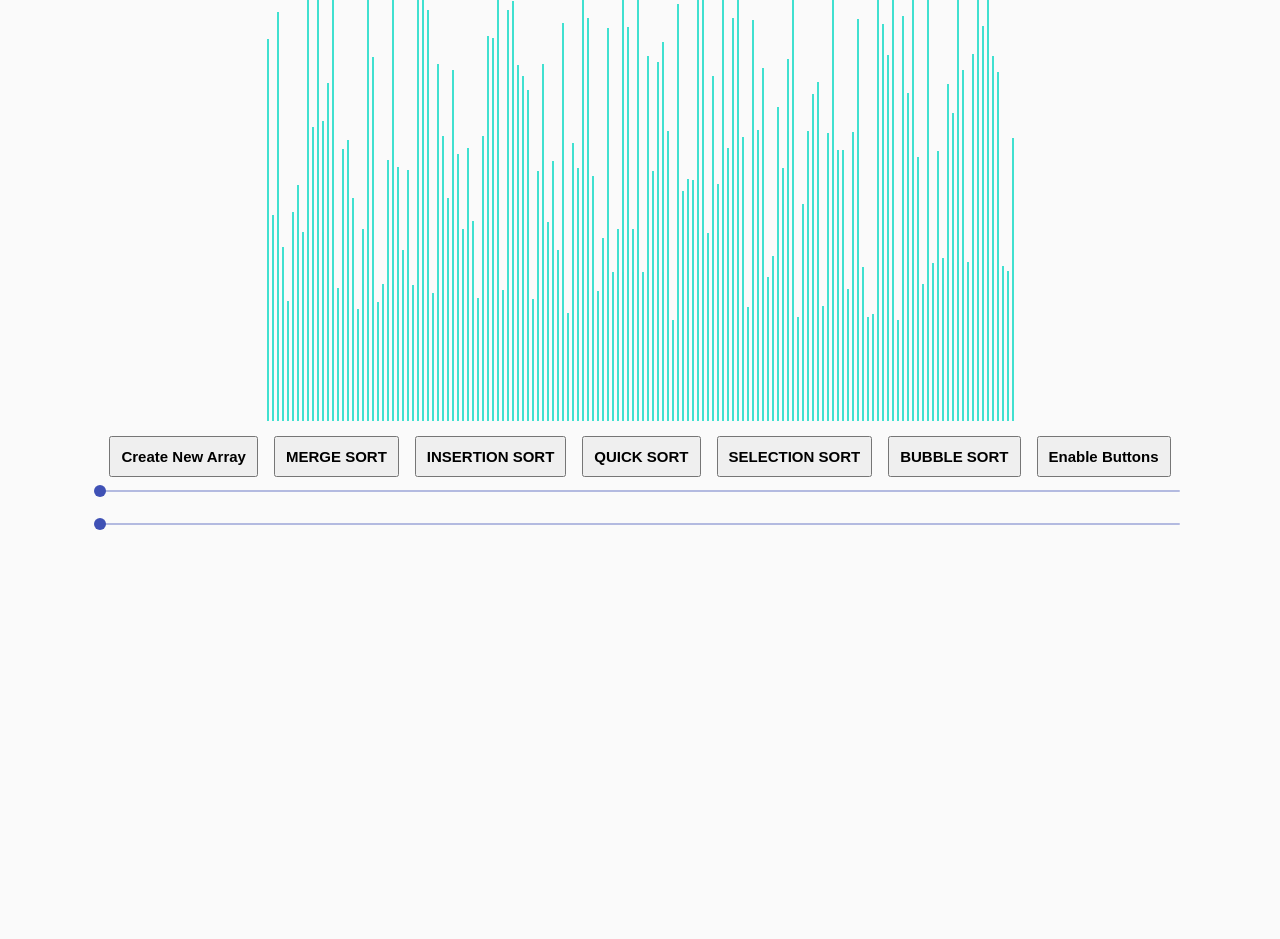
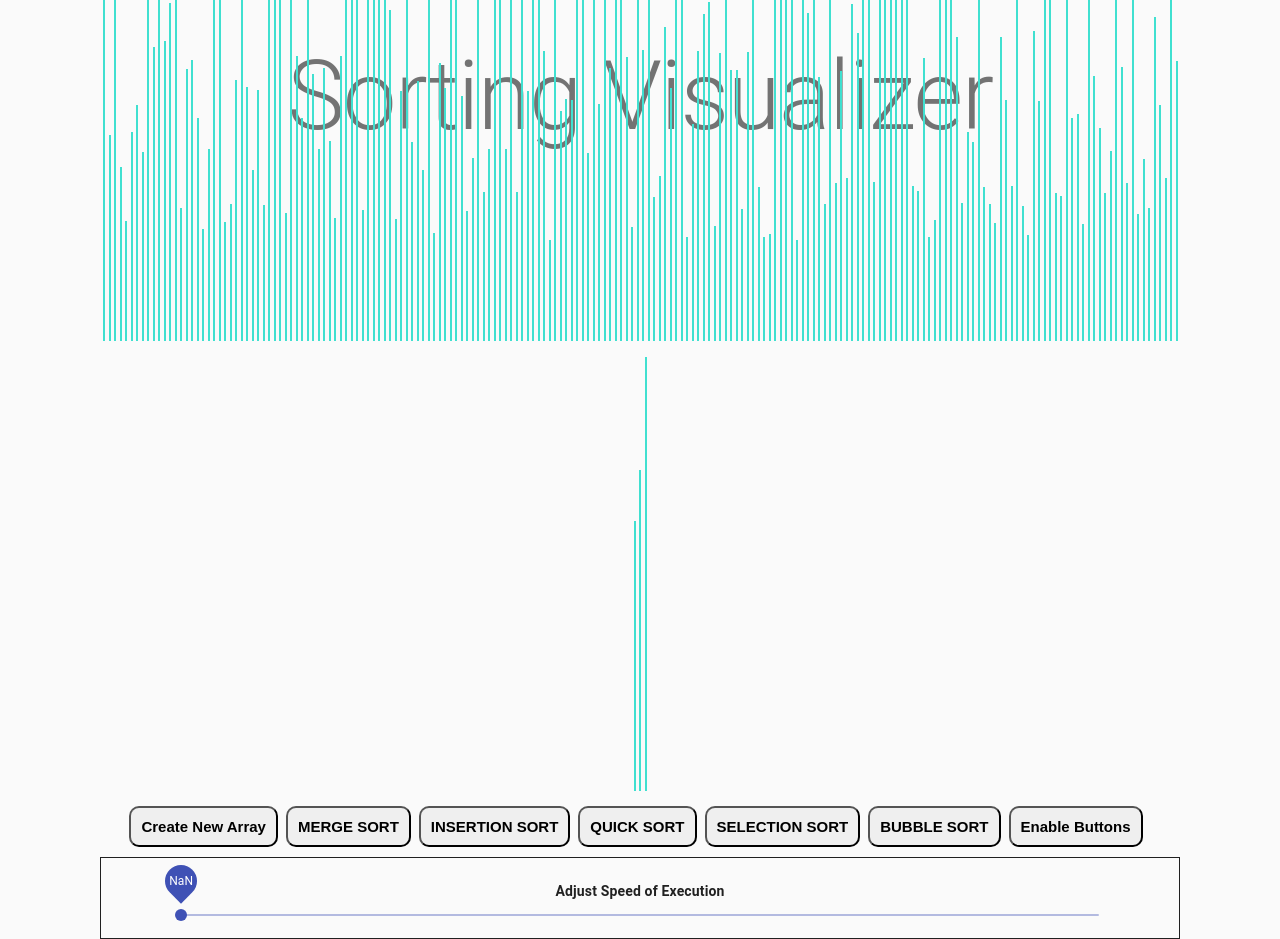
Before and after one commit to TBhagyashree/sorting-visualizer, a React (Create React App) app: page / in a window 1280 px wide. Shown: the part 160-1099 px from the top of the page. Before the commit the page ends 800 px from the top, so only its background shows below. Built offline with nearby package versions, Linux system fonts and the light colour scheme.

Commit message:
deleted unused files also, deployed this project on url (https://TBhagyashree.github.io/sorting-visualizer) and modified settings in package.json

```diff
--- a/newFile.js
+++ /dev/null
@@ -1 +0,0 @@
-hello
--- a/src/SortingVisualizer/SortingVisualizer.css
+++ b/src/SortingVisualizer/SortingVisualizer.css
@@ -2,19 +2,38 @@
   position: absolute;
   left: 100px;
   right: 100px;
-    top: 100px;
+  top: 20px;
 }
 
 .array-bar {
   background-color: turquoise;
   width: 2px;
   display: inline-block;
-    margin: 1px 1px 10px 2px;
+  margin: 1px 1.5px 10px 2px;
 }
 .btn{
-    margin: 0px 8px;
+  margin: 0px 8px 0px 0px;
+  border-radius: 10px;
+  padding-top: 0px;
+
   padding: 10px;
   color: black;
   font-size: 15px;
   font-weight: bolder;
 }
+.sliderr{
+  margin-top: 0px;
+  padding-top: 0px;
+
+}
+h4{
+  margin-bottom: 0px;
+}
+.speed{
+  padding: 4px 80px 4px 80px;
+  border:solid 1px;
+  margin-top: 10px;
+}
+.header{
+  margin-top: 200px;
+}
--- a/src/SortingVisualizer/SortingVisualizer.js
+++ b/src/SortingVisualizer/SortingVisualizer.js
@@ -10,8 +10,6 @@ import  getBubbleSortAnimations from  "../SortingAlgorithms/BubbleSort.js"
 import  getInsertionSortAnimations from  "../SortingAlgorithms/InsertionSort.js"
 import getSelectionSortAnimations from "../SortingAlgorithms/SelectionSort.js"
 import getQuickSortAnimations from "../SortingAlgorithms/QuickSort.js"
-//const ANIMATION_SPEED_MS = 1;
-//const NUMBER_OF_ARRAY_BARS =200;
 
 export default class SortingVisualizer extends React.Component{
     constructor(){
@@ -19,7 +17,7 @@ export default class SortingVisualizer extends React.Component{
         this.state = {
             array:[],
             ANIMATION_SPEED_MS:1,
-            NUMBER_OF_ARRAY_BARS:150
+            NUMBER_OF_ARRAY_BARS:199
         }
     }
     componentDidMount(){
@@ -27,31 +25,33 @@ export default class SortingVisualizer extends React.Component{
     }
     adjustSpeed(newSpeed){
       this.setState({
+        ...this.state,
         ANIMATION_SPEED_MS:newSpeed
       })
     }
-    updateNumberOfBars(num){
-      this.setState({
-        NUMBER_OF_ARRAY_BARS: num
-      })
-      this.resetArray(num);
-    }
+    // updateNumberOfBars(num){
+    //   this.setState({
+    //     ...this.state ,NUMBER_OF_ARRAY_BARS: num
+    //   })
+    //   this.resetArray(this.state.NUMBER_OF_ARRAY_BARS);
+    // }
     resetArray(){
          const array = []
           for(let i =0;i<this.state.NUMBER_OF_ARRAY_BARS;i++){
               array.push(randomIntFromInterval(100,480))
           }
-        this.setState({array})
+        this.setState({ ...this.state,array})
         this.enableButtons();
     }
 
     disableButtons(){
       const item=document.getElementsByClassName("listItem");
+      document.getElementsByClassName("test").disabled = true;
       for(let i=0;i<item.length;i++){
         console.log("here")
         item[i].style.pointerEvents = 'none';
-        item[i].style.color='red';
-        item[i].innerHTML = "Disabled";
+        item[i].style.color='lightcoral';
+        item[i].innerHTML = item[i].value.strike();
       }
       //const span=document.getElementsByClassName("listItem");
       //item.style.color='white';
@@ -60,6 +60,7 @@ export default class SortingVisualizer extends React.Component{
 
     enableButtons(){
       const item=document.getElementsByClassName("listItem");
+      document.getElementsByClassName("test").disabled = false;
       for(let i=0;i<item.length;i++){
         item[i].style.pointerEvents = 'auto';
         item[i].style.color='black';
@@ -117,17 +118,18 @@ export default class SortingVisualizer extends React.Component{
         return(
           <React.Fragment>
             <CssBaseline/>
-            <Container maxWidth="lg" style={{height: '100vh'}}>
+            <Container maxWidth="lg" style={{height: '90vh'}}>
                 <Grid container spacing={3}>
                     <Grid item xs={12}>
+                      <div className="header">
                         <Typography color="textSecondary" component="h1" variant="h1">Sorting
-                            Visualizer</Typography>
+                            Visualizer</Typography></div>
                     </Grid>
             <div className="array-container">
             {array.map((valuee,idx) => (
                 <div className="array-bar" key={idx}
                 style={{height: `${valuee}px` }}>
-                </div>
+            </div>
             ))}
             <div>
             <button   className="btn listItem" onClick={() => this.resetArray() }value="Create New Array">Create New Array</button>
@@ -140,23 +142,26 @@ export default class SortingVisualizer extends React.Component{
             {/* <button className="btn" onClick={() => this.testSortingAlgorithms()}> Test Sorting Algorithms </button> */}
             </div>
             <div>
-            <Slider
-                        className = "sliderr"
+            {/* <Slider
+                        className = " sliderr test"
                          //value={typeof numItems === 'number' ? numItems : 0}
                         onChange={(e, newValue) => this.updateNumberOfBars(newValue)}
                         aria-labelledby="input-slider"
                         valueLabelDisplay="auto"
-                        min={150}
+                        min={10}
                         max={229}
-                />
+                />   */}
+                <div className="speed">
+                <h4>Adjust Speed of Execution </h4>
                 <Slider
-                        className = "sliderr"
+                        className = "sliderr test"
                         // value={typeof numItems === 'number' ? numItems : 0}
                         onChange={(e, newValue) => this.adjustSpeed(newValue)}
-                        aria-labelledby="input-slider"
-                        valueLabelDisplay="auto"
-                        max={100}
+                        valueLabelDisplay="on"
+                        max={20}
                 />
+                </div>
+
             </div>
             </div>
             </Grid>
```
Also changed, not shown: package.json (+7 -1 lines), 1 other file (tests, documents, lock files or other folders). Lines whose indentation alone changed are shown as unchanged.
